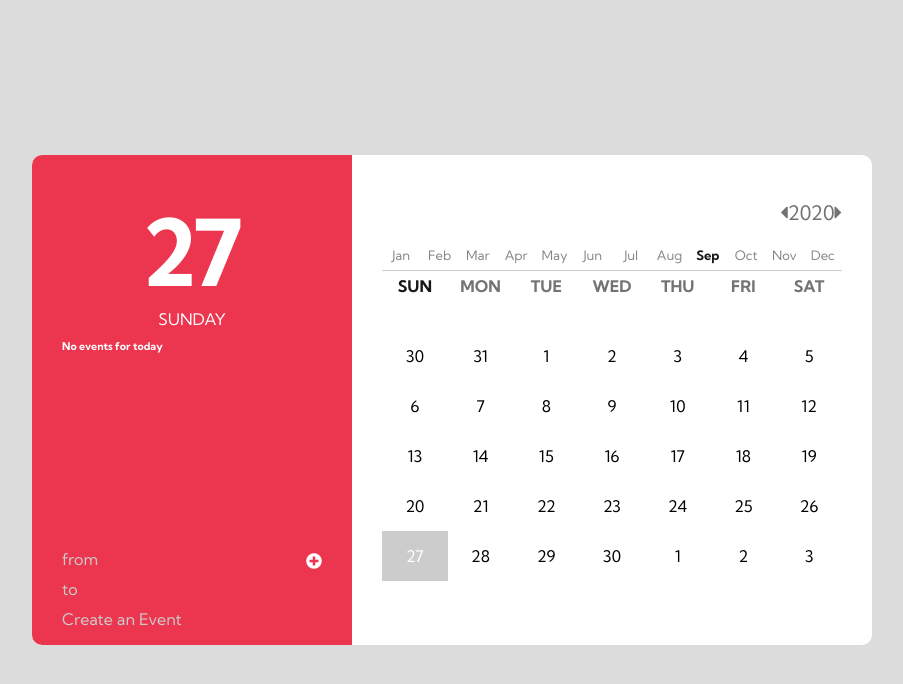
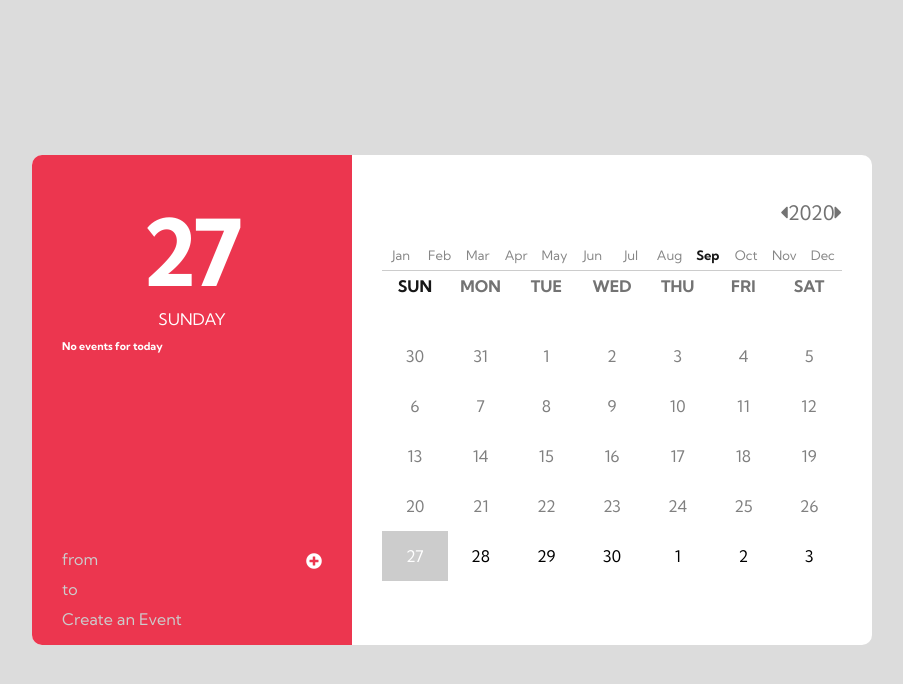
Before and after one commit to Muh-Hasan/Calendar-React, a React (Create React App) app: page / in a window 1280 px wide. Shown: the top 684 px of the page, without its empty margins (188-1091 px from the left). Built offline with nearby package versions, Linux system fonts and the light colour scheme.

Commit message:
before added

```diff
--- a/src/Calendar/calendar.css
+++ b/src/Calendar/calendar.css
@@ -223,3 +223,6 @@ body {
     width: 15px;
     font-weight: 600;
 }
+.before{
+  color: gray;
+}
--- a/src/Calendar/index.js
+++ b/src/Calendar/index.js
@@ -10,7 +10,7 @@ export default function Calendar() {
   let startDay = value.clone().startOf("month").startOf("week");
   let endDay = value.clone().endOf("month").endOf("week");
   let day = startDay.clone().subtract(1, "day");
-
+  const { events } = useContext(EventsContext);
   useEffect(() => {
     let tempArray = [];
     while (day.isBefore(endDay, "day")) {
@@ -32,13 +32,10 @@ export default function Calendar() {
   function isToday(day) {
     return day.isSame(new Date(), "day");
   }
-  const { events } = useContext(EventsContext);
   function dayStyles(day) {
     if (beforeToday(day)) return "before";
     if (isSelected(day)) return "selected-day";
     if (isToday(day)) return "active-day";
-    if (events.filter((item) => item.day === value.format("MM/DD/YY")))
-      return "event-day";
     return "";
   }
   function currYear() {
@@ -92,13 +89,18 @@ export default function Calendar() {
           {calendar.map((week, i) => (
             <ul className="calendar-days" key={i}>
               {week.map((day, i) => (
+                <>
                 <li
                   key={i}
                   className={dayStyles(day)}
                   onClick={() => !beforeToday(day) && setValue(day)}
                 >
                   {day.format("D").toString()}
+                  {/* {events.filter(item => item.day === day.format('MM/DD/YY')).map((item) => (
+                    <li>{item.title}</li>
+                  ))} */}
                 </li>
+                </>
               ))}
             </ul>
           ))}
```
